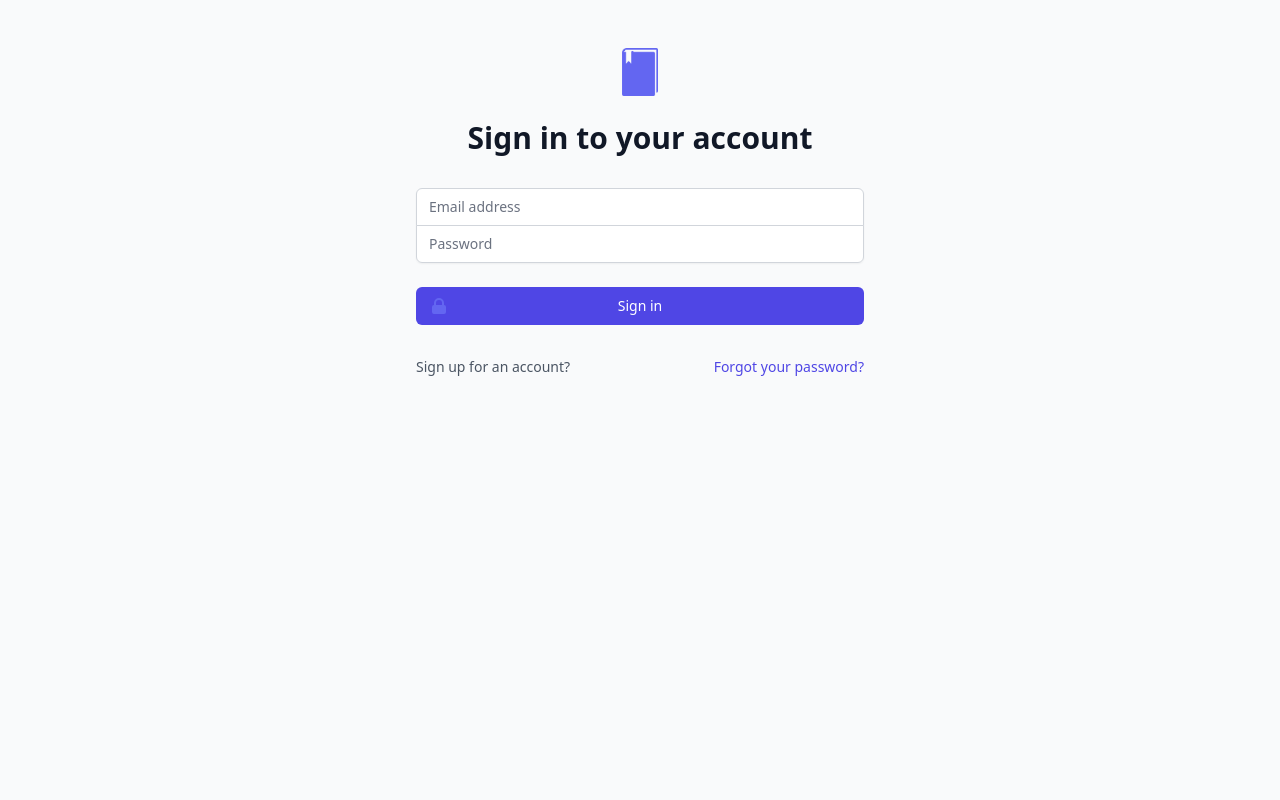
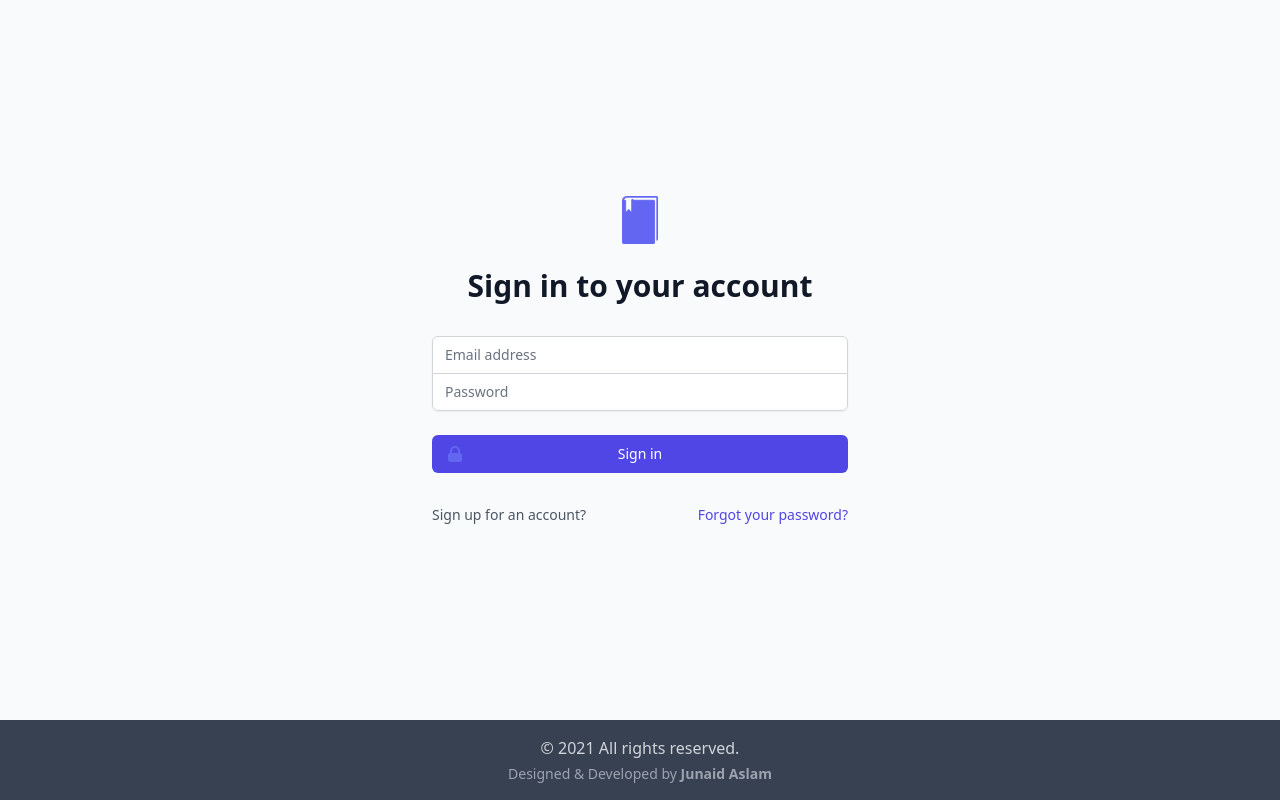
Before and after one commit to jaslam94/my-reads, a React (Create React App) app in the folder client/: page /login in a window 1280 px wide. Built offline with nearby package versions, Linux system fonts and the light colour scheme.

Commit message:
added sticky footer, fixed some bugs in api and styling

```diff
--- a/client/src/App.js
+++ b/client/src/App.js
@@ -14,6 +14,7 @@ import NavBar from "./components/navbar";
 import authService from "./services/authService";
 import ReadsList from "./components/readsList";
 import { GlobalProvider } from "./context/GlobalState";
+import { Footer } from "./components/footer";
 
 function App() {
   const [user, setUser] = useState(null);
@@ -36,9 +37,8 @@ function App() {
         draggable
         pauseOnHover
       />
-
+      <div className="flex flex-col h-screen">
         {user && <NavBar user={user} />}
-
         <BrowserRouter>
           <Routes>
             <Route
@@ -61,6 +61,8 @@ function App() {
             <Route path="/register" element={<Register />} />
           </Routes>
         </BrowserRouter>
+        <Footer />
+      </div>
     </GlobalProvider>
   );
 }
--- a/client/src/components/bookCard.jsx
+++ b/client/src/components/bookCard.jsx
@@ -84,7 +84,7 @@ function BookCard({ book }) {
 
   return (
     book && (
-      <div className="max-w-sm rounded shadow-lg overflow-hidden py-5">
+      <div className="rounded shadow-lg overflow-hidden py-5">
         <CardButtons handleAddToList={handleAddToList} saved={saved} />
 
         <div>
--- /dev/null
+++ b/client/src/components/footer.jsx
@@ -0,0 +1,25 @@
+import React from "react";
+
+export const Footer = () => {
+  return (
+    <footer className="footer-1 bg-gray-700 py-4 w-full">
+      <div className="container mx-auto px-6 lg:px-20">
+        <div className="flex justify-center text-gray-300 mb-1 font-medium">
+          &#169; 2021 All rights reserved.
+        </div>
+        <div className="flex font-light justify-center text-gray-500 text-sm">
+          <p className="text-gray-400">
+            Designed & Developed by
+            <a
+              href="https://www.linkedin.com/in/mjunaidaslam/"
+              className="font-bold"
+            >
+              {" "}
+              Junaid Aslam
+            </a>
+          </p>
+        </div>
+      </div>
+    </footer>
+  );
+};
--- a/client/src/components/login.jsx
+++ b/client/src/components/login.jsx
@@ -24,8 +24,8 @@ export default function Login() {
   if (authService.getCurrentUser()) return <Navigate to="/" />;
 
   return (
-    <div className="min-h-full flex items-center justify-center py-12 px-4 sm:px-6 lg:px-8">
-      <div className="max-w-md w-full space-y-8">
+    <div className="h-full flex items-center justify-center">
+      <div className="max-w-md w-full space-y-8 px-4">
         <div>
           <img className="mx-auto h-12 w-auto" src={logo} alt="Workflow" />
           <h2 className="mt-6 text-center text-3xl font-extrabold text-gray-900">
--- a/client/src/components/main.jsx
+++ b/client/src/components/main.jsx
@@ -25,7 +25,7 @@ function Main() {
   }
 
   return (
-    <>
+    <div className="flex-grow py-16">
       <div className="container mx-auto">
         <SearchBox setSearchQuery={(text) => setSearchQuery(text)} />
         {isLoading === false && books.length === 0 && (
@@ -37,14 +37,14 @@ function Main() {
           {isLoading === true ? (
             <h1 className="text-6xl text-center mx-auto mt-32">Loading...</h1>
           ) : (
-            <div className="grid grid-cols-3 gap-16">
+            <div className="grid grid-cols-1 md:grid-cols-2 lg:grid-cols-3 gap-16 max-w-7xl mx-auto">
               {books &&
                 books.map((book) => <BookCard key={book.key} book={book} />)}
             </div>
           )}
         </div>
       </div>
-    </>
+    </div>
   );
 }
 
--- a/client/src/components/readsList.jsx
+++ b/client/src/components/readsList.jsx
@@ -49,13 +49,11 @@ export default function ReadsList() {
   }, [books]);
 
   return (
-    <div className="container mx-auto">
+    <div className="flex-grow py-16">
       <div className="flex flex-col items-center justify-center">
-        <div>
-          <h1 className="inline-block text-3xl font-extrabold text-purple-700 tracking-tight mt-5">
-            {type === "1" ? "I have read..." : "I want to read..."}
-          </h1>
-        </div>
+        <h1 className="inline-block text-3xl font-extrabold text-purple-700 tracking-tight mb-12">
+          {type === "1" ? "I have read..." : "I want to read..."}
+        </h1>
         <SearchBox setSearchQuery={(text) => setSearchQuery(text)} />
       </div>
 
--- a/client/src/components/register.jsx
+++ b/client/src/components/register.jsx
@@ -39,8 +39,8 @@ export default function Register() {
   if (authService.getCurrentUser()) return <Navigate to="/" />;
 
   return (
-    <div className="min-h-full flex items-center justify-center py-12 px-4 sm:px-6 lg:px-8">
-      <div className="max-w-md w-full space-y-8">
+    <div className="h-full flex items-center justify-center">
+      <div className="max-w-md w-full space-y-8 px-4">
         <div>
           <img className="mx-auto h-12 w-auto" src={logo} alt="Workflow" />
           <h2 className="mt-6 text-center text-3xl font-extrabold text-gray-900">
--- a/client/src/components/searchBox.jsx
+++ b/client/src/components/searchBox.jsx
@@ -9,7 +9,7 @@ function SearchBox({ setSearchQuery }) {
   };
 
   return (
-    <div className="max-w-sm rounded overflow-hidden my-16 mx-auto">
+    <div className="max-w-sm rounded overflow-hidden mb-16 mx-auto">
       <form onSubmit={onSubmit} className="w-full max-w-sm">
         <div className="flex items-center border-b-2 border-teal-500 py-2">
           <input
```
Also changed, not shown: 1 other file (tests, documents, lock files or other folders). Lines whose indentation alone changed are shown as unchanged.
